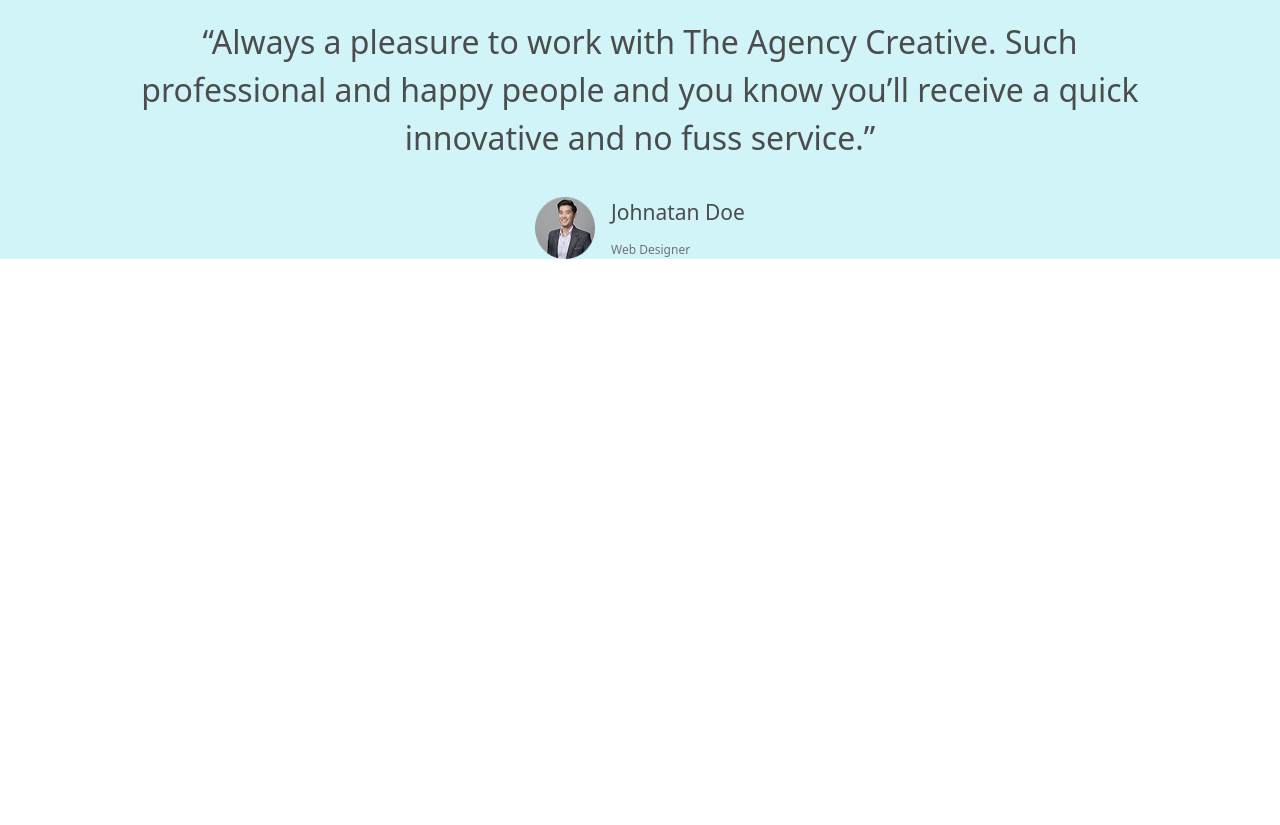
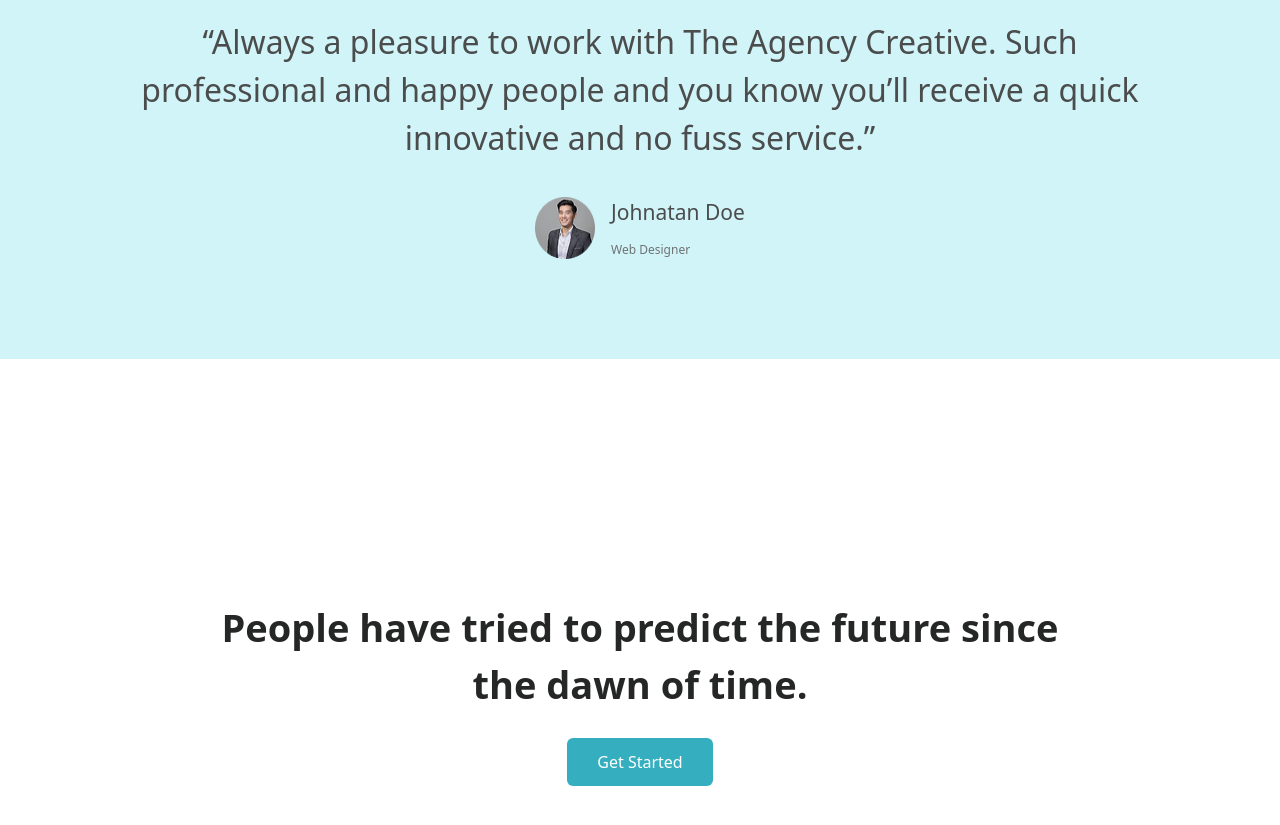
Before and after one commit to Shohrukh26/homework-190126, a website: page src/index.html in a window 1280 px wide. Shown: the part 3722-4547 px from the top of the page. Before the commit the page ends 4101 px from the top, so only its background shows below. Drawn offline with Linux system fonts and the light colour scheme.

Commit message:
added section7

```diff
--- a/src/index.html
+++ b/src/index.html
@@ -150,7 +150,7 @@
         </div>
     </div>
 
-    <div class="section6 w-full m-auto mt-[120px] mb-[120px] pb-[100pxgit ] bg-[#D1F4F9] pt-[100px]">
+    <div class="section6 w-full m-auto mt-[120px] mb-[120px] pb-[100px] bg-[#D1F4F9] pt-[100px]">
         <img src="./images/logo-center.png" alt="" class="m-auto">
         <h1 class="text-center text-[32px] text-[#4B4C4C] mt-[40px] mb-[35px]">“Always a pleasure to work with The
             Agency Creative. Such <br>professional and happy people and you know you’ll receive a quick <br>innovative and no fuss service.”</h1>
@@ -162,6 +162,16 @@
                 </div>
             </div>
     </div>
+
+    <div class="section7 pt-[120px] pb-[120px]">
+        <h1 class="text-[38px] text-[#252626] font-bold text-center mb-[25px]">People have tried to predict the future since <br> the dawn of time.</h1>
+        <div class="flex justify-center">
+             <button class="rounded-[6px] bg-[#35AFBF] text-[#FFFFFF] pt-[12px] pb-[12px] pl-[30px] pr-[30px] ">Get
+                    Started</button>
+        </div>
+    </div>
+
+
 </body>
 
 </html>
```
Also changed, not shown: src/output.css.
